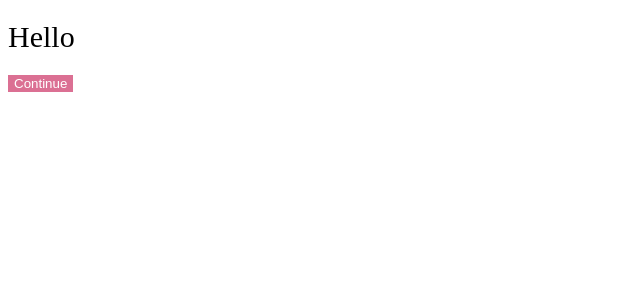
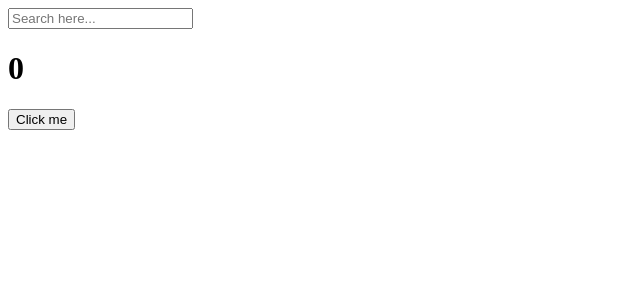
Before and after one commit to parkgeonwoong/study-reacts, a React (Create React App) app in the folder react-begin/: page / in a window 1280 px wide. Shown: the top 300 px of the page, without its empty margins (0-640 px from the left). Built offline with nearby package versions, Linux system fonts and the light colour scheme.

Commit message:
useEffect

```diff
--- a/react-begin/src/App.js
+++ b/react-begin/src/App.js
@@ -1,11 +1,37 @@
-import Button from "./Button";
-import styles from "./App.module.css";
+import { useEffect, useState } from "react";
 
 function App() {
+  const [counter, setCounter] = useState(0);
+  const [keyword, setKeyword] = useState("");
+
+  const onClick = () => setCounter((prev) => prev + 1);
+  const onChange = (event) => {
+    setKeyword(event.target.value);
+  };
+
+  console.log("i run all the time");
+  useEffect(() => {
+    console.log("I run 'only one'");
+  }, []);
+  useEffect(() => {
+    if (keyword !== "" && keyword.length > 5) {
+      console.log("I run 'keyword' changes", keyword);
+    }
+  }, [keyword]);
+  useEffect(() => {
+    console.log("I run 'counter' changes");
+  }, [counter]);
+
   return (
     <div>
-      <h1 className={styles.title}>Hello</h1>
-      <Button text={"Continue"} />
+      <input
+        value={keyword}
+        onChange={onChange}
+        type="text"
+        placeholder="Search here..."
+      />
+      <h1>{counter}</h1>
+      <button onClick={onClick}>Click me</button>
     </div>
   );
 }
```
